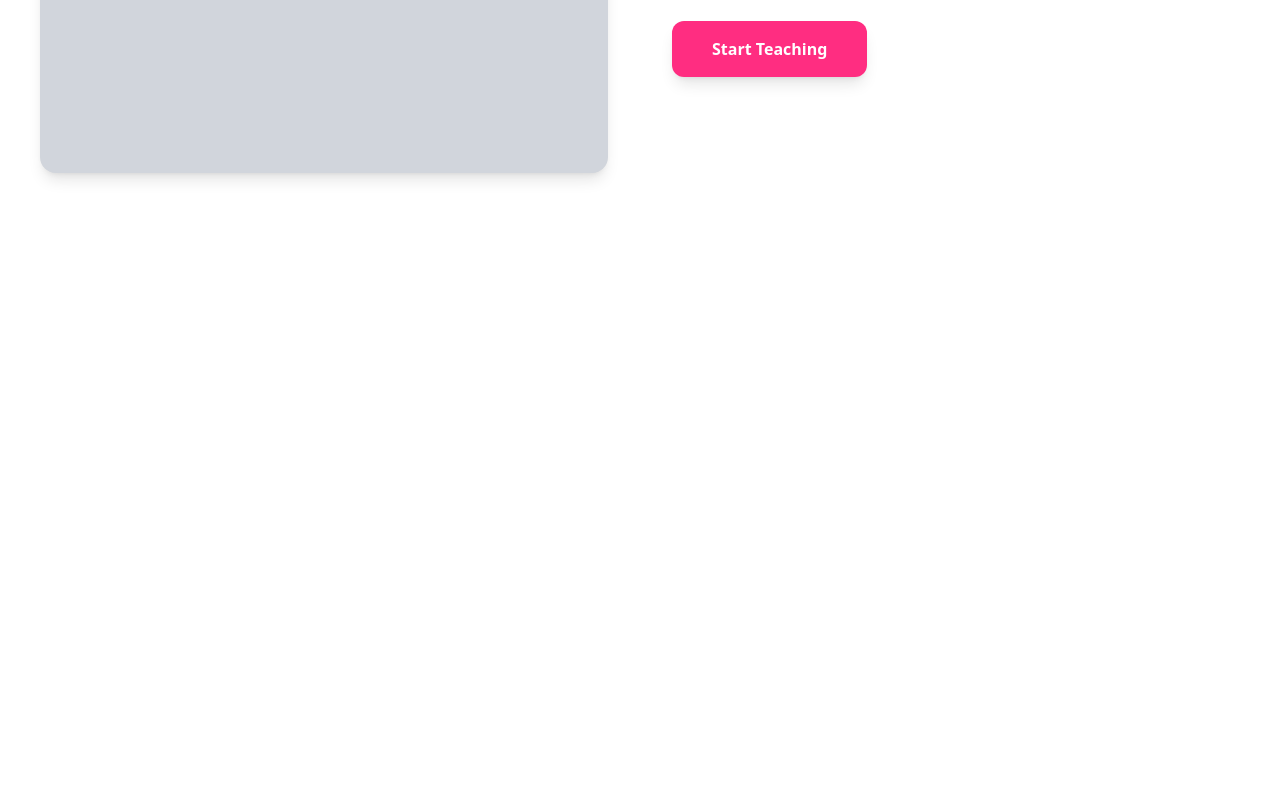
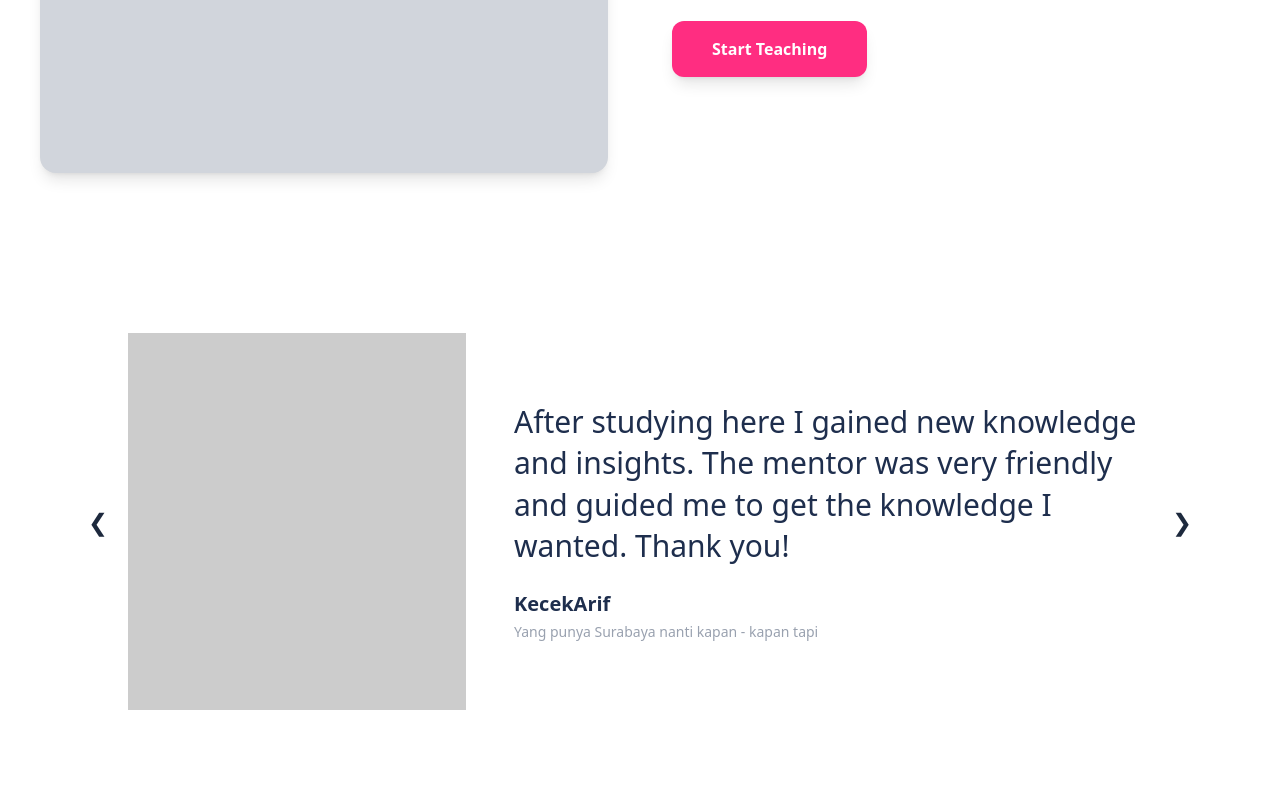
Before and after one commit to numonqalandarov-sketch/team-work1, a website: page src/index.htm in a window 1280 px wide. Shown: the part 3563-4353 px from the top of the page. Before the commit the page ends 3816 px from the top, so only its background shows below. Drawn offline with Linux system fonts and the light colour scheme.

Commit message:
section6

```diff
--- a/src/index.htm
+++ b/src/index.htm
@@ -577,5 +577,37 @@
         </div>
       </div>
     </section>
+    <section class="py-20 bg-white relative px-10">
+      <div
+        class="container mx-auto max-w-5xl flex flex-col md:flex-row items-center gap-12 relative"
+      >
+        <button
+          class="absolute -left-10 top-1/2 -translate-y-1/2 text-slate-800 hover:scale-110 transition"
+        >
+          <span class="text-2xl">❮</span>
+        </button>
+        <img src="./img/Image Placeholder.png" alt="">
+        <div class="w-full md:w-2/3 space-y-6">
+          <p
+            class="text-2xl md:text-3xl font-medium text-[#1e2e4d] leading-snug"
+          >
+            After studying here I gained new knowledge and insights. The mentor
+            was very friendly and guided me to get the knowledge I wanted. Thank
+            you!
+          </p>
+          <div>
+            <h4 class="text-xl font-bold text-[#1e2e4d]">KecekArif</h4>
+            <p class="text-gray-400 text-sm mt-1">
+              Yang punya Surabaya nanti kapan - kapan tapi
+            </p>
+          </div>
+        </div>
+        <button
+          class="absolute -right-10 top-1/2 -translate-y-1/2 text-slate-800 hover:scale-110 transition"
+        >
+          <span class="text-2xl">❯</span>
+        </button>
+      </div>
+    </section>
   </body>
 </html>
```
Also changed, not shown: src/img/Image Placeholder.png (added), src/output.css.
